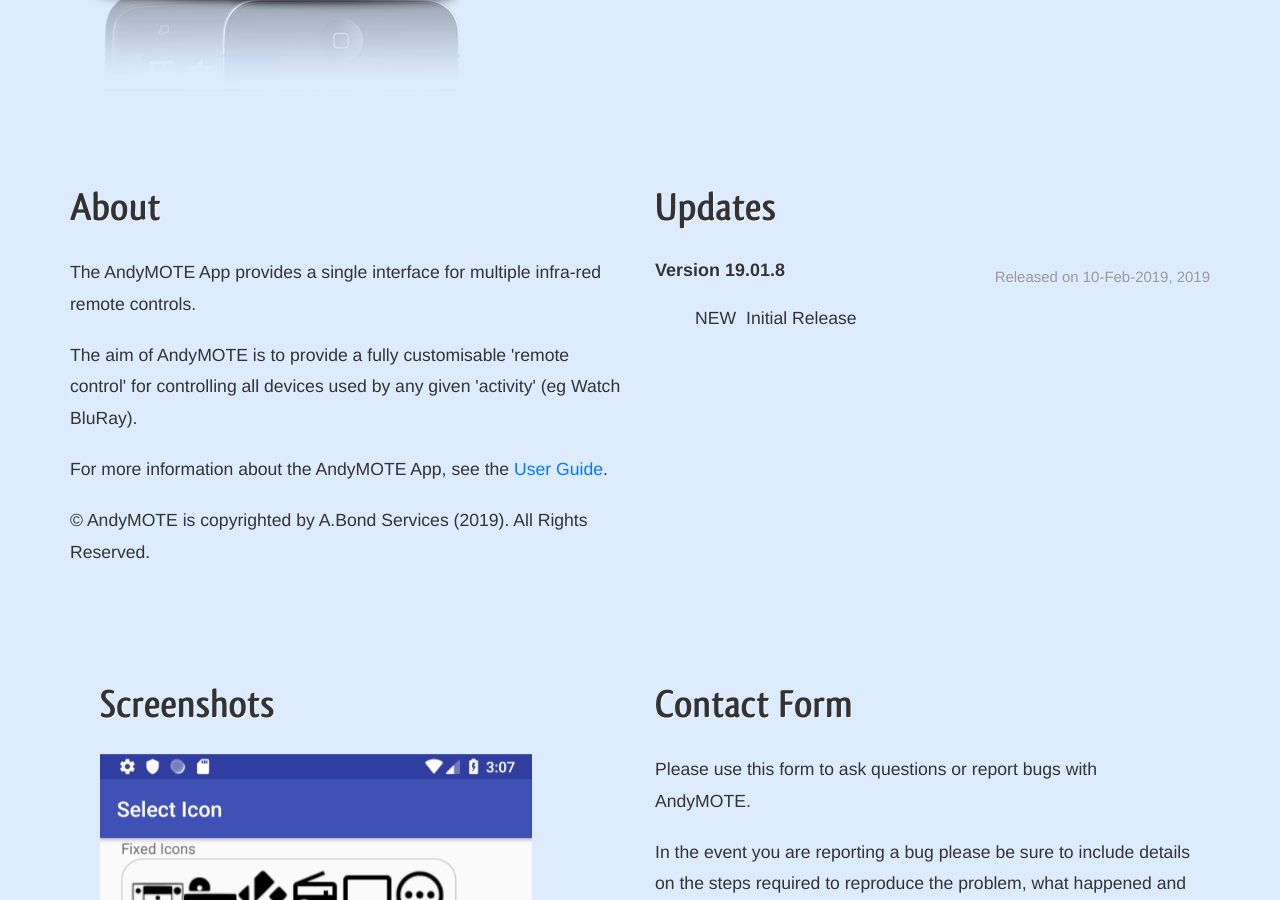
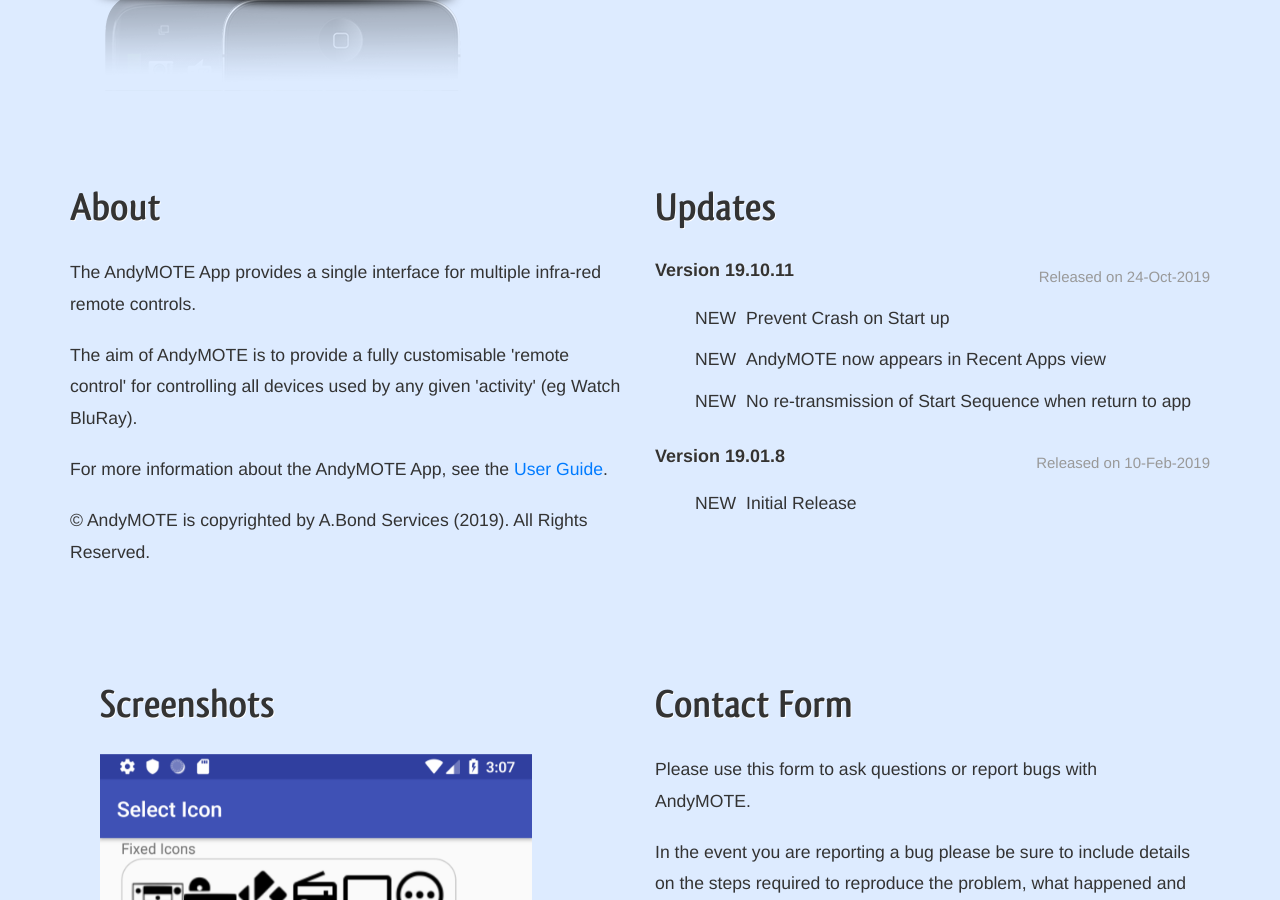
Before and after one commit to OrangeReaper/andymote-cms, a Jekyll site: the page built from index.html, in a window 1280 px wide and 900 px high, scrolled down 683 px. Built offline with Jekyll 4.4.1, drawn with Linux system fonts in a browser that asks for light colours.

Commit message:
App Version 19.10.11

```diff
--- a/index.html
+++ b/index.html
@@ -47,8 +47,15 @@
       <div class="col-lg-6 updates" id="updates">
         <h2 class="page-title"> Updates </h2>
         <!-- UPDATES & RELEASE NOTES -->
+		<h3 class="version">Version 19.10.11</h3>
+        <span class="release-date">Released on 24-Oct-2019</span>
+        <ul>
+          <li><span class="label label-info">NEW</span>Prevent Crash on Start up</li>
+		  <li><span class="label label-info">NEW</span>AndyMOTE now appears in Recent Apps view</li>
+		  <li><span class="label label-info">NEW</span>No re-transmission of Start Sequence when return to app</li>
+        </ul>
         <h3 class="version">Version 19.01.8</h3>
-        <span class="release-date">Released on 10-Feb-2019, 2019</span>
+        <span class="release-date">Released on 10-Feb-2019</span>
         <ul>
           <li><span class="label label-info">NEW</span>Initial Release</li>
         </ul>
```
